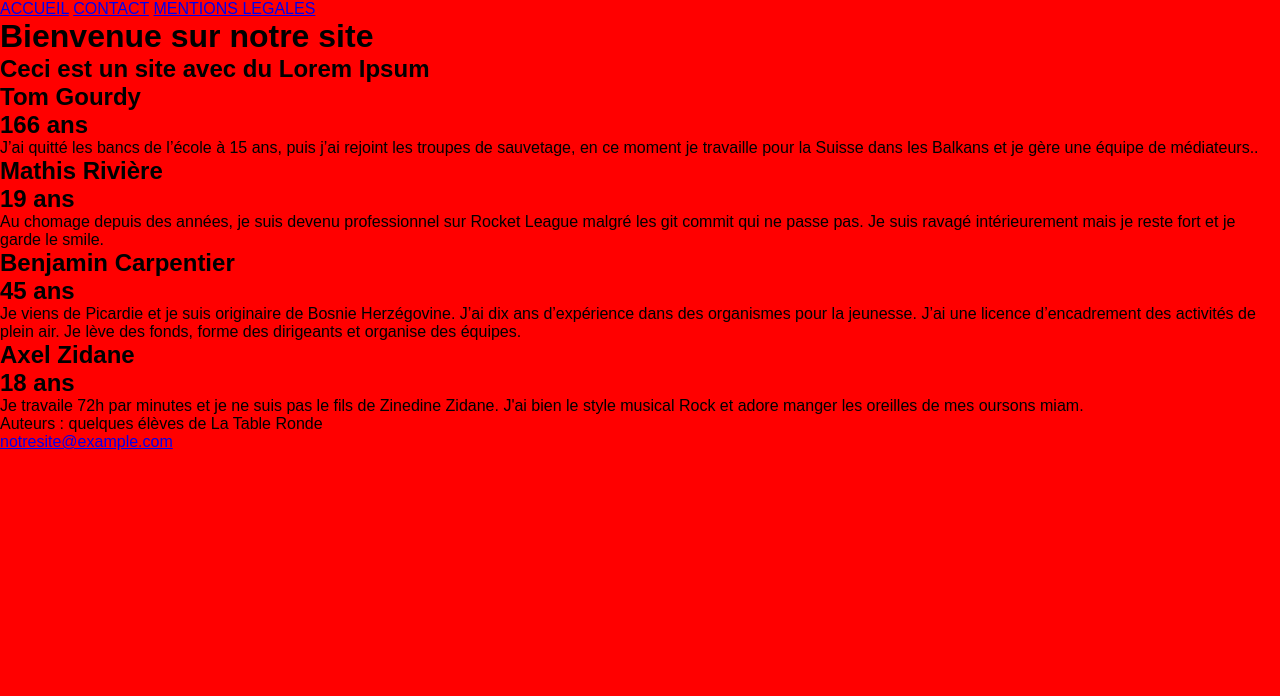
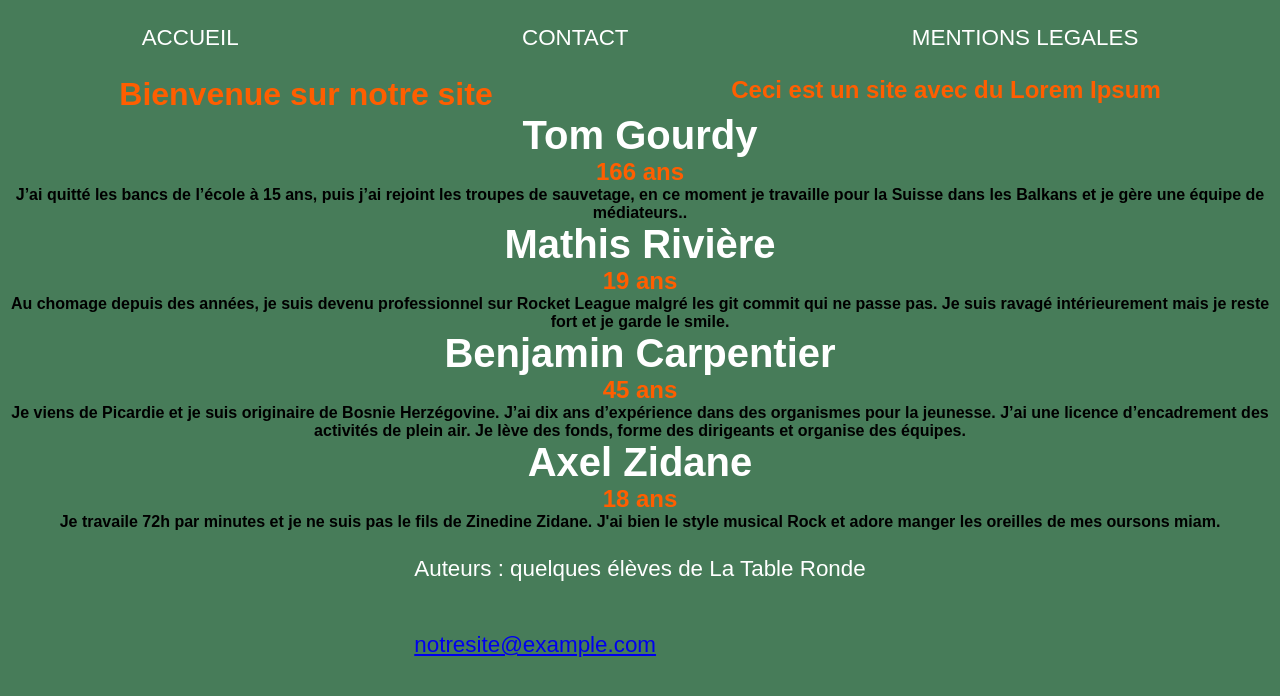
Before and after one commit to TomGOURDY/projet_fil_rouge, a plain HTML site: page index.html in a window 1280 px wide. Drawn offline with Linux system fonts and the light colour scheme.

Commit message:
:art: modif style

```diff
--- a/style.css
+++ b/style.css
@@ -1,6 +1,67 @@
 * {
     margin: 0;
     padding: 0;
-    background-color: red;
+    background-color: #477c59;
     font-family: sans-serif;
 }
+
+header nav {
+    display: -ms-flexbox;
+    display: -webkit-box;
+    display: flex;
+    -ms-flex-pack: distribute;
+    justify-content: space-around;
+
+}
+
+header nav a {
+    padding: 25px;
+    color: #ffffff;
+    font-size: 1.4em;
+    text-decoration: none;
+}
+
+.page1 {
+    header nav display: -ms-flexbox;
+    display: -webkit-box;
+    display: flex;
+    -ms-flex-pack: distribute;
+    justify-content: space-around;
+
+
+}
+
+.page1 h1,
+h2 {
+    color: #ff5e00;
+}
+
+.personne1 {
+   text-align: center;
+    font-weight: bold;
+
+}
+
+
+footer  {
+    display: -ms-flexbox;
+    display: -webkit-box;
+    display: flex;
+    -ms-flex-pack: distribute;
+    justify-content: space-around;
+
+}
+
+footer p {
+    padding: 25px;
+    color: #ffffff;
+    font-size: 1.4em;
+    text-decoration: none;
+}
+
+
+.personne1 h1 {
+    color: #ffffff;
+    font-size: 40px;
+
+}
```
